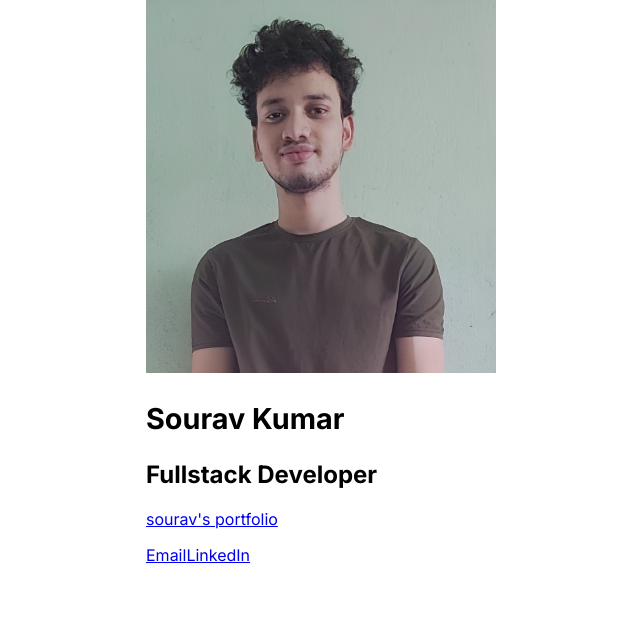
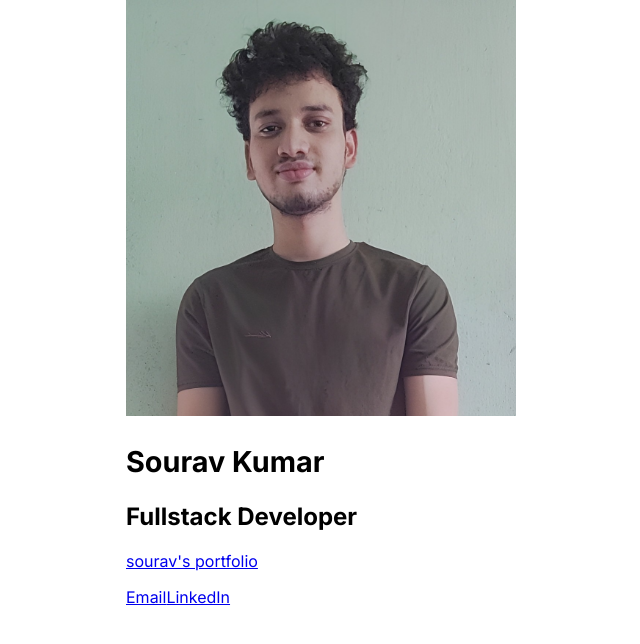
Before and after one commit to souravsgithub/react-projects-learning, a React (Vite) app in the folder souravs-business-card/: page / in a window 1280 px wide. Shown: the top 644 px of the page, without its empty margins (319-959 px from the left). Built offline with nearby package versions, Linux system fonts and the light colour scheme.

Commit message:
testing the size

```diff
--- a/souravs-business-card/src/index.css
+++ b/souravs-business-card/src/index.css
@@ -3,7 +3,7 @@ body {
   font-family: 'Inter', sans-serif;
 }
 .container {
-  max-width: 350px;
+  max-width: 390px;
   margin: 0 auto;
 }
 
```
